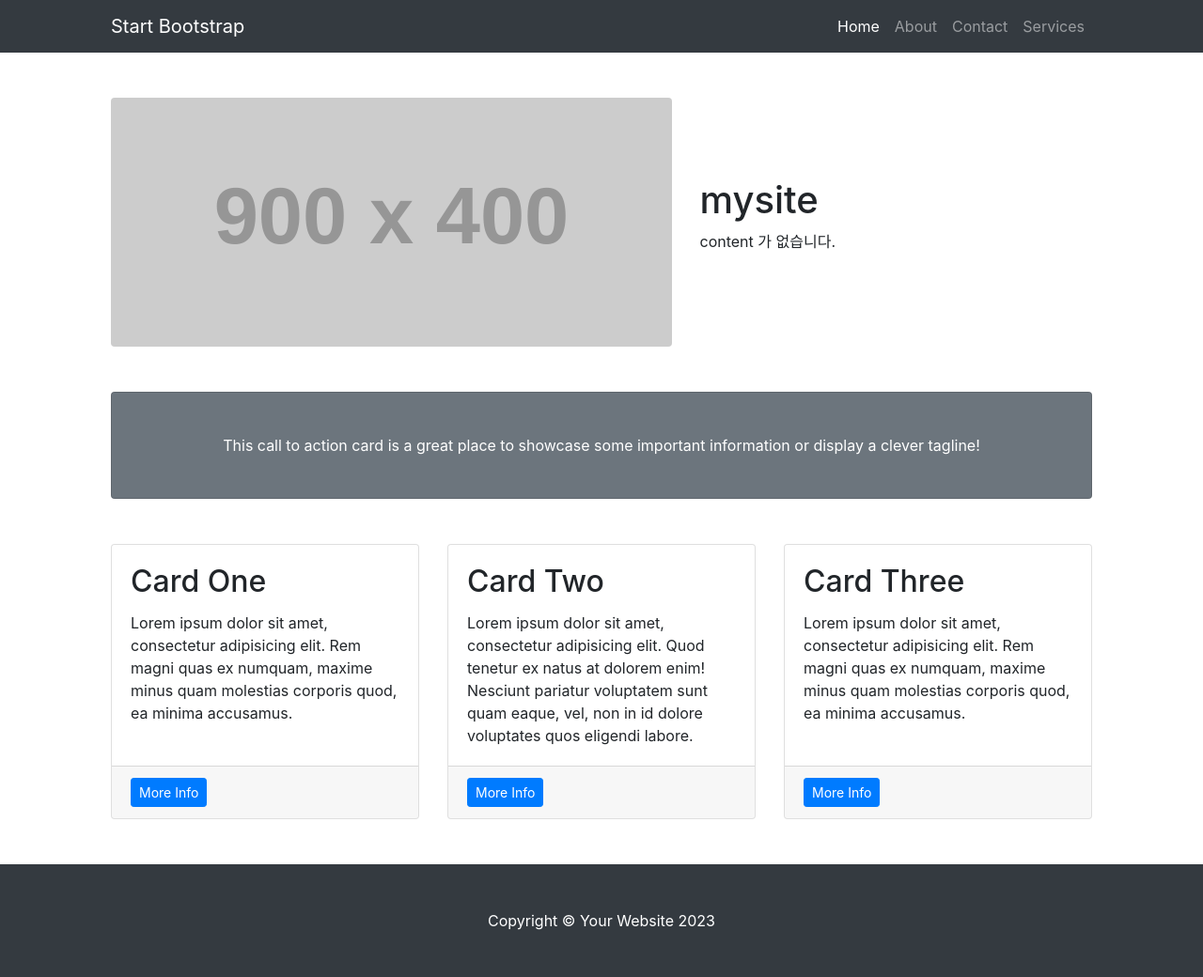
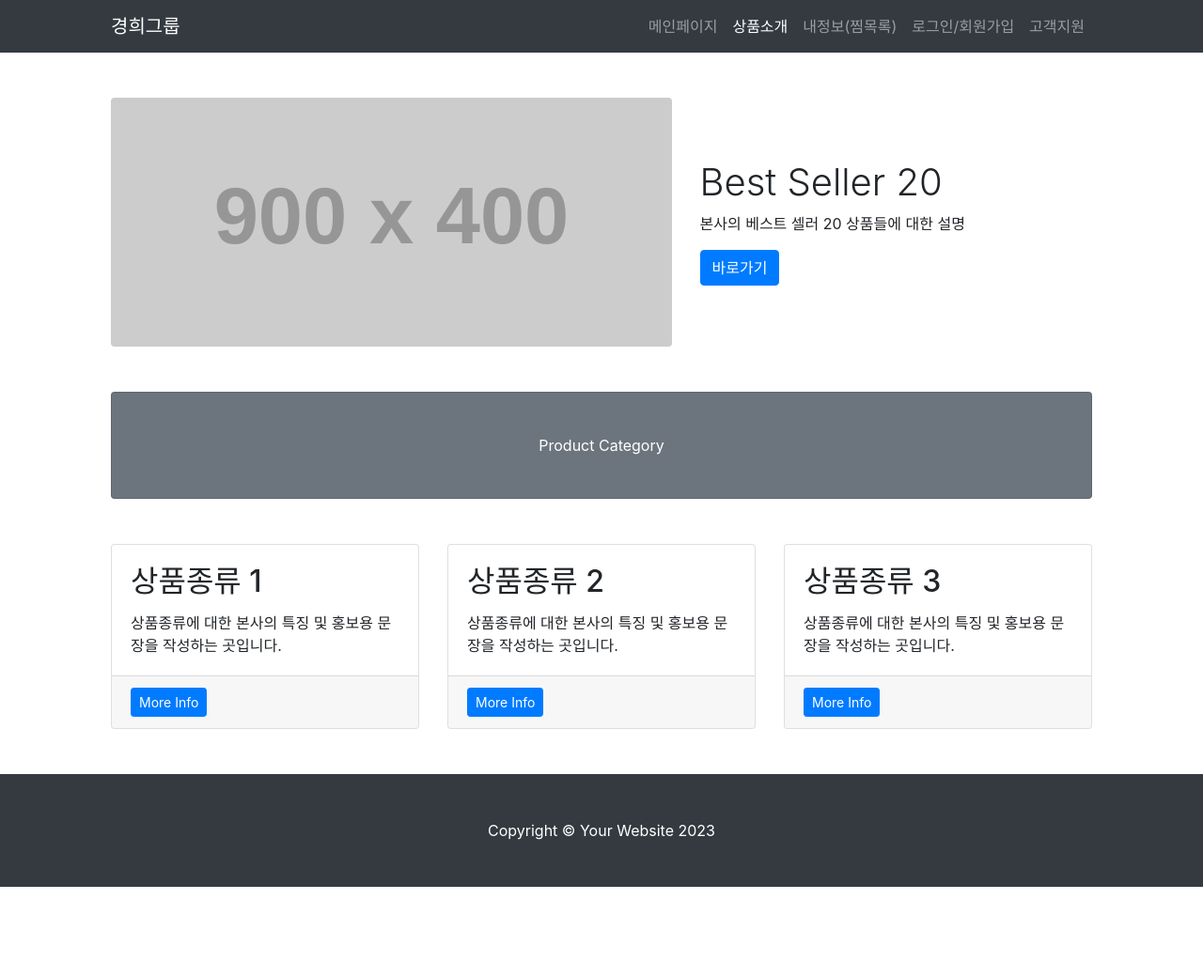
Before and after one commit to ComputerSuperGod/django.lec, a Django app: template templates/mysite/content_list.html in a window 1280 px wide. Shown: the whole page at 94% size. After the commit the page ends 944 px from the top, so only its background shows below. Run offline with Django 4.2, Linux system fonts and the light colour scheme; the template is opened without the code that fills it, so the values that code supplies are empty; grey boxes labelled with a size stand in for pictures from a placeholder-image service; parts of the project's set-up code (start-up, migrations or seed data) failed here and were passed over; some libraries are stand-ins or nearby versions.

Commit message:
2주차 mysite -> 상품소개 이름변경 전 저장

```diff
--- a/my_project/settings.py
+++ b/my_project/settings.py
@@ -37,7 +37,7 @@ INSTALLED_APPS = [
     'django.contrib.sessions',
     'django.contrib.messages',
     'django.contrib.staticfiles',
-    'mysite',
+    '상품소개',
     'pages',
 ]
 
--- a/my_project/urls.py
+++ b/my_project/urls.py
@@ -19,6 +19,6 @@ from django.urls import path, include
 
 urlpatterns = [
     path('admin/', admin.site.urls),
-    path('mysite/', include('mysite.urls')),
+    path('상품소개/', include('mysite.urls')),
     path('', include('pages.urls')),
 ]
--- a/templates/mysite/content_list.html
+++ b/templates/mysite/content_list.html
@@ -17,14 +17,18 @@
         <!-- Responsive navbar-->
         <nav class="navbar navbar-expand-lg navbar-dark bg-dark">
             <div class="container px-5">
-                <a class="navbar-brand" href="#!">Start Bootstrap</a>
-                <button class="navbar-toggler" type="button" data-bs-toggle="collapse" data-bs-target="#navbarSupportedContent" aria-controls="navbarSupportedContent" aria-expanded="false" aria-label="Toggle navigation"><span class="navbar-toggler-icon"></span></button>
+                <a class="navbar-brand" href="#!">경희그룹</a>
+                <button class="navbar-toggler" type="button" data-bs-toggle="collapse" data-bs-target="#navbarSupportedContent" aria-controls="navbarSupportedContent" aria-expanded="false" aria-label="Toggle navigation">
+                    <span class="navbar-toggler-icon"></span>
+                </button>
                 <div class="collapse navbar-collapse" id="navbarSupportedContent">
                     <ul class="navbar-nav ms-auto mb-2 mb-lg-0">
-                        <li class="nav-item"><a class="nav-link active" aria-current="page" href="#!">Home</a></li>
-                        <li class="nav-item"><a class="nav-link" href="#!">About</a></li>
-                        <li class="nav-item"><a class="nav-link" href="#!">Contact</a></li>
-                        <li class="nav-item"><a class="nav-link" href="#!">Services</a></li>
+                        <!-- 변경된 부분: "상품소개" 메뉴 항목 추가 -->
+                        <li class="nav-item"><a class="nav-link" href="메인페이지_URL">메인페이지</a></li>
+                        <li class="nav-item"><a class="nav-link active" aria-current="page" href="상품소개페이지_URL">상품소개</a></li>
+                        <li class="nav-item"><a class="nav-link" href="#!">내정보(찜목록)</a></li>
+                        <li class="nav-item"><a class="nav-link" href="#!">로그인/회원가입</a></li>
+                        <li class="nav-item"><a class="nav-link" href="#!">고객지원</a></li>
                     </ul>
                 </div>
             </div>
@@ -35,29 +39,22 @@
             <div class="row gx-4 gx-lg-5 align-items-center my-5">
                 <div class="col-lg-7"><img class="img-fluid rounded mb-4 mb-lg-0" src="https://dummyimage.com/900x400/dee2e6/6c757d.jpg" alt="..." /></div>
                 <div class="col-lg-5">
-                    <h1>mysite</h1>
-                    {% if content_list %}
-                        {% for content in content_list %}
-                            <hr/>
-                            <h3><a href="/mysite/{{ content.id }}/">{{ content.title }}</a></h3>
-                            <h5>{{ content.content}}</h5>
-                        {% endfor %}
-                    {% else %}
-                        <p>content 가 없습니다.</p>
-                    {% endif %}
+                    <h1 class="font-weight-light">Best Seller 20</h1>
+                    <p>본사의 베스트 셀러 20 상품들에 대한 설명 </p>
+                    <a class="btn btn-primary" href="#!">바로가기</a>
                 </div>
             </div>
             <!-- Call to Action-->
             <div class="card text-white bg-secondary my-5 py-4 text-center">
-                <div class="card-body"><p class="text-white m-0">This call to action card is a great place to showcase some important information or display a clever tagline!</p></div>
+                <div class="card-body"><p class="text-white m-0">Product Category</p></div>
             </div>
             <!-- Content Row-->
             <div class="row gx-4 gx-lg-5">
                 <div class="col-md-4 mb-5">
                     <div class="card h-100">
                         <div class="card-body">
-                            <h2 class="card-title">Card One</h2>
-                            <p class="card-text">Lorem ipsum dolor sit amet, consectetur adipisicing elit. Rem magni quas ex numquam, maxime minus quam molestias corporis quod, ea minima accusamus.</p>
+                            <h2 class="card-title">상품종류 1</h2>
+                            <p class="card-text">상품종류에 대한 본사의 특징 및 홍보용 문장을 작성하는 곳입니다.</p>
                         </div>
                         <div class="card-footer"><a class="btn btn-primary btn-sm" href="#!">More Info</a></div>
                     </div>
@@ -65,8 +62,8 @@
                 <div class="col-md-4 mb-5">
                     <div class="card h-100">
                         <div class="card-body">
-                            <h2 class="card-title">Card Two</h2>
-                            <p class="card-text">Lorem ipsum dolor sit amet, consectetur adipisicing elit. Quod tenetur ex natus at dolorem enim! Nesciunt pariatur voluptatem sunt quam eaque, vel, non in id dolore voluptates quos eligendi labore.</p>
+                            <h2 class="card-title">상품종류 2</h2>
+                            <p class="card-text">상품종류에 대한 본사의 특징 및 홍보용 문장을 작성하는 곳입니다.</p>
                         </div>
                         <div class="card-footer"><a class="btn btn-primary btn-sm" href="#!">More Info</a></div>
                     </div>
@@ -74,8 +71,8 @@
                 <div class="col-md-4 mb-5">
                     <div class="card h-100">
                         <div class="card-body">
-                            <h2 class="card-title">Card Three</h2>
-                            <p class="card-text">Lorem ipsum dolor sit amet, consectetur adipisicing elit. Rem magni quas ex numquam, maxime minus quam molestias corporis quod, ea minima accusamus.</p>
+                            <h2 class="card-title">상품종류 3</h2>
+                            <p class="card-text">상품종류에 대한 본사의 특징 및 홍보용 문장을 작성하는 곳입니다.</p>
                         </div>
                         <div class="card-footer"><a class="btn btn-primary btn-sm" href="#!">More Info</a></div>
                     </div>
```
